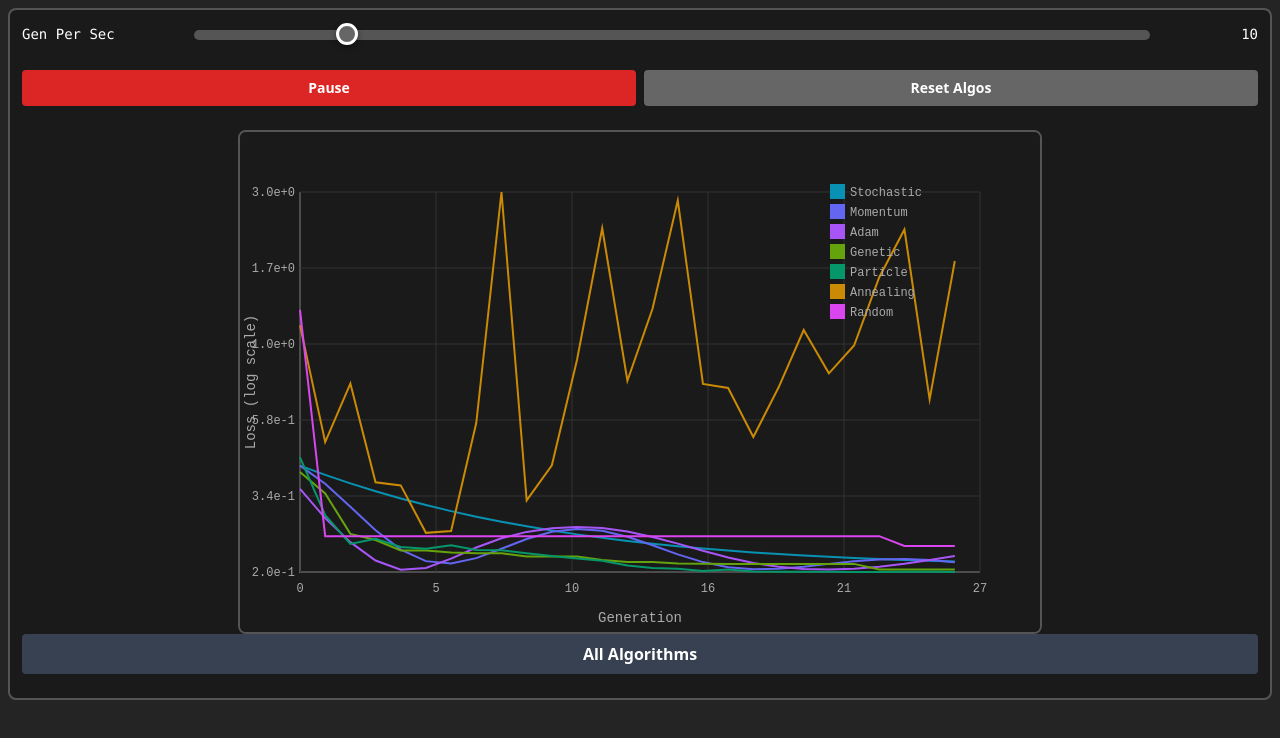
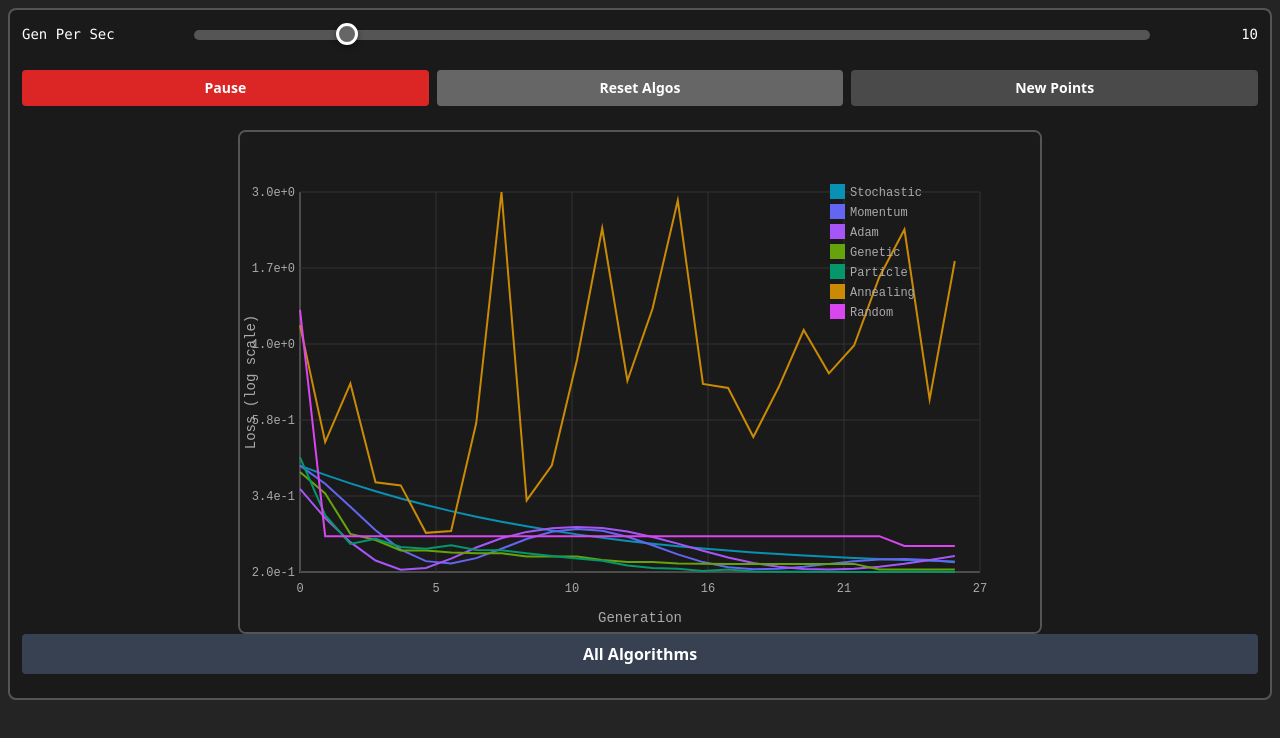
Before and after one commit to niembro64/function-approximation, a Vue app: page / in a window 1280 px wide. Both pictures are taken after a click on the button "Single Algorithm". Shown: the top 738 px of the page. Built offline with nearby package versions, Linux system fonts and the light colour scheme.

Commit message:
new points in all

```diff
--- a/src/components/AllAlgorithmsView.vue
+++ b/src/components/AllAlgorithmsView.vue
@@ -15,6 +15,7 @@ const props = defineProps<Props>();
 const emit = defineEmits<{
   'reset': [];
   'toggle-play': [];
+  'newPoints': [];
   'update:generationsPerSec': [value: number];
 }>();
 
@@ -233,7 +234,7 @@ watch(maxGen, () => {
       />
     </div>
 
-    <!-- Play/Pause and Reset buttons -->
+    <!-- Play/Pause, Reset, and New Points buttons -->
     <div class="flex items-stretch gap-2 mb-2 md:mb-3">
       <button
         @click="emit('toggle-play')"
@@ -257,6 +258,17 @@ watch(maxGen, () => {
       >
         Reset Algos
       </button>
+      <button
+        @click="emit('newPoints')"
+        class="flex-1 py-3 md:py-2 px-2 text-xs md:text-sm font-bold text-white border-none rounded cursor-pointer transition-all flex items-center justify-center"
+        style="background-color: #4a4a4a"
+        @mouseover="($event.currentTarget as HTMLElement).style.filter = 'brightness(0.9)'"
+        @mouseout="($event.currentTarget as HTMLElement).style.filter = 'brightness(1)'"
+        @mousedown="($event.currentTarget as HTMLElement).style.filter = 'brightness(0.8)'"
+        @mouseup="($event.currentTarget as HTMLElement).style.filter = 'brightness(0.9)'"
+      >
+        New Points
+      </button>
     </div>
 
     <!-- Canvas for graph -->
--- a/src/components/FunctionApproximation.vue
+++ b/src/components/FunctionApproximation.vue
@@ -752,12 +752,41 @@ const generateRandomPoints = (): void => {
     })
   );
 
-  // Polynomial solver needs fresh solve since it's exact, not iterative
-  if (solutionMethod.value === 'polynomial-solver') {
-    resetPolynomialSolver();
+  // If in All Algorithms mode, recalculate all algorithm states
+  if (viewMode.value === 'all') {
+    recalculateAllAlgorithmStates();
   } else {
-    // For all other algorithms, preserve the "brain" and just recalculate losses
+    // Single Algorithm mode
+    // Polynomial solver needs fresh solve since it's exact, not iterative
+    if (solutionMethod.value === 'polynomial-solver') {
+      resetPolynomialSolver();
+    } else {
+      // For all other algorithms, preserve the "brain" and just recalculate losses
+      recalculateAllCachedLosses();
+    }
+  }
+};
+
+// Recalculate losses for all algorithm states when points change in All Algorithms mode
+const recalculateAllAlgorithmStates = (): void => {
+  const originalAlgo = solutionMethod.value;
+
+  allAlgoStates.value.forEach((state, algorithm) => {
+    solutionMethod.value = algorithm;
+    restoreState(state);
+
+    // Recalculate losses for this algorithm
     recalculateAllCachedLosses();
+
+    // Save updated state
+    allAlgoStates.value.set(algorithm, saveCurrentState());
+  });
+
+  // Restore original algorithm
+  solutionMethod.value = originalAlgo;
+  const originalState = allAlgoStates.value.get(originalAlgo);
+  if (originalState) {
+    restoreState(originalState);
   }
 };
 
@@ -2312,6 +2341,7 @@ watch(rsCurves, (): void => {
           :isRunning="allAlgoIsRunning"
           @reset="resetAllAlgorithms"
           @toggle-play="toggleAllAlgorithmsPlay"
+          @newPoints="generateRandomPoints"
           @update:generationsPerSec="allAlgoGenerationsPerSec = $event"
         />
       </div>
```
